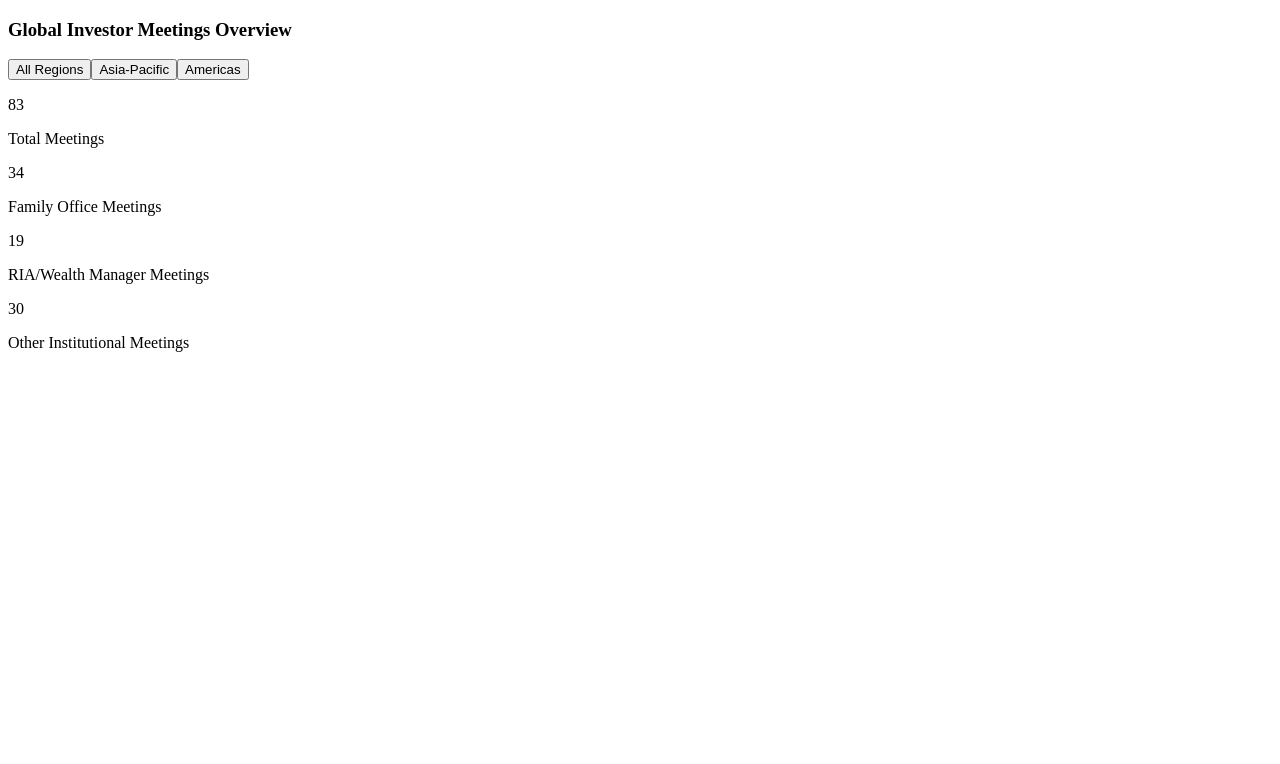
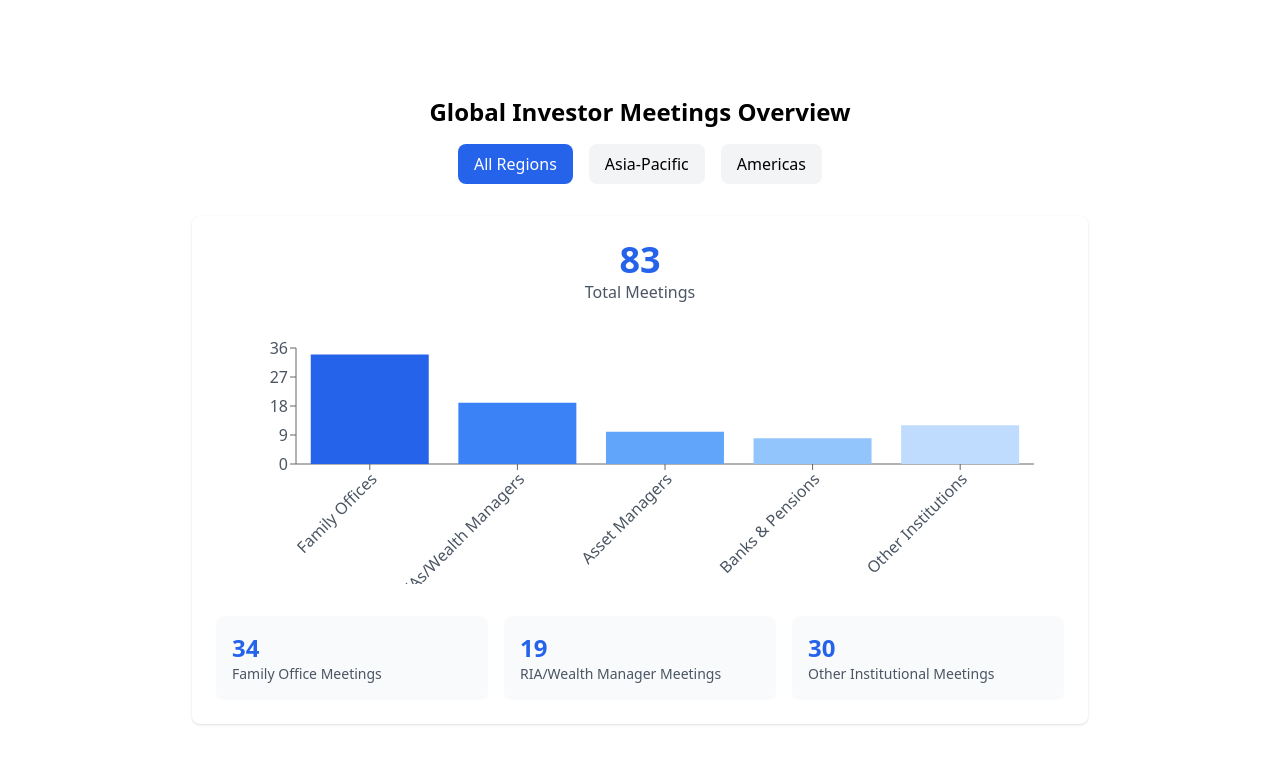
Before and after one commit to Okkay914/GE-Example, a Next.js app: page / in a window 1280 px wide. Shown: the top 764 px of the page. Built offline with nearby package versions, Linux system fonts and the light colour scheme.

Commit message:
Create layout.tsx

```diff
--- /dev/null
+++ b/app/layout.tsx
@@ -0,0 +1,19 @@
+import './globals.css'
+import type { Metadata } from 'next'
+
+export const metadata: Metadata = {
+  title: 'Investor Visualization',
+  description: 'Global investor meetings visualization',
+}
+
+export default function RootLayout({
+  children,
+}: {
+  children: React.ReactNode
+}) {
+  return (
+    <html lang="en">
+      <body>{children}</body>
+    </html>
+  )
+}
```
